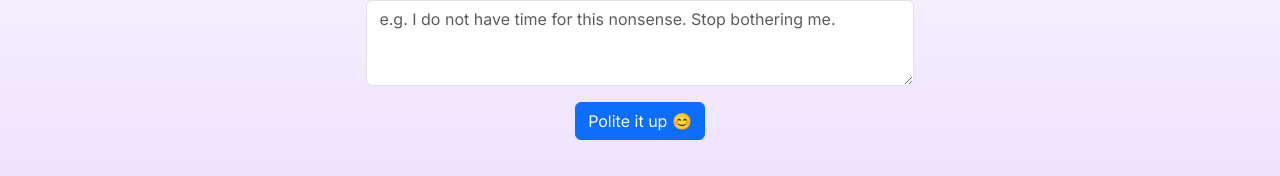
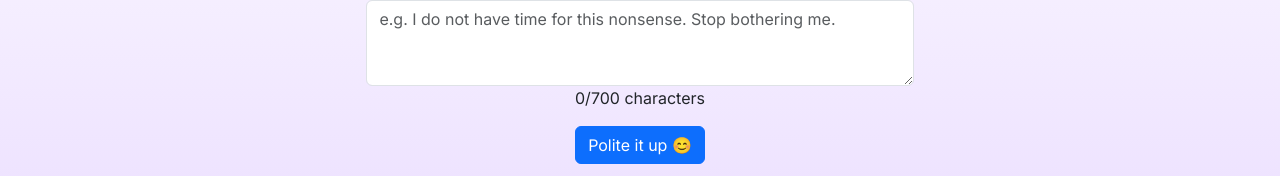
Before and after one commit to Turskyi/nextjs_gpt3, a Next.js app: page / in a window 1280 px wide. Shown: the part 275-451 px from the top of the page. Built offline with nearby package versions, Linux system fonts and the light colour scheme.

Commit message:
Add character counter. (#10)

```diff
--- a/constants.ts
+++ b/constants.ts
@@ -1 +1 @@
-export const INPUT_MAX_LENGTH = 600;
+export const INPUT_MAX_LENGTH = 700;
--- a/pages/index.tsx
+++ b/pages/index.tsx
@@ -7,10 +7,14 @@ import { FormEvent, useState } from 'react';
 import { INPUT_MAX_LENGTH } from '../constants';
 
 export default function Home() {
+  // State to track the message input.
   const [message, setMessage] = useState('');
   const [messageLoading, setMessageLoading] = useState(false);
   const [messageLoadingError, setMessageLoadingError] = useState(false);
+  // State to track character count.
+  const [charCount, setCharCount] = useState(0);
 
+  // Function to handle form submission.
   async function handleSubmit(event: FormEvent<HTMLFormElement>) {
     setMessage('');
     event.preventDefault();
@@ -37,6 +41,12 @@ export default function Home() {
         setMessageLoading(false);
       }
     }
+  }
+
+  // Function to handle input change and update character count
+  function handleInputChange(event: React.ChangeEvent<HTMLTextAreaElement>) {
+    const value = event.target.value;
+    setCharCount(value.length);
   }
 
   return (
@@ -67,7 +77,12 @@ export default function Home() {
               maxLength={INPUT_MAX_LENGTH}
               as="textarea"
               rows={3}
+              // Call handleInputChange on input change.
+              onChange={handleInputChange}
             />
+            <p>
+              {charCount}/{INPUT_MAX_LENGTH} characters
+            </p>
           </Form.Group>
           <Button type="submit" className="mb-3" disabled={messageLoading}>
             Polite it up 😊
```
